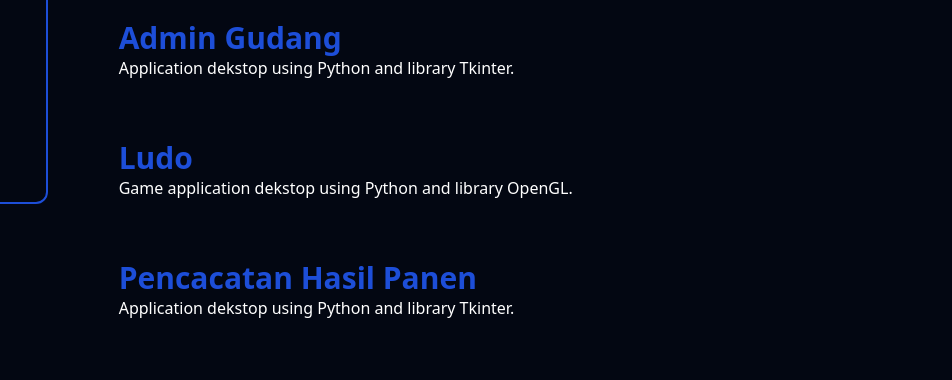
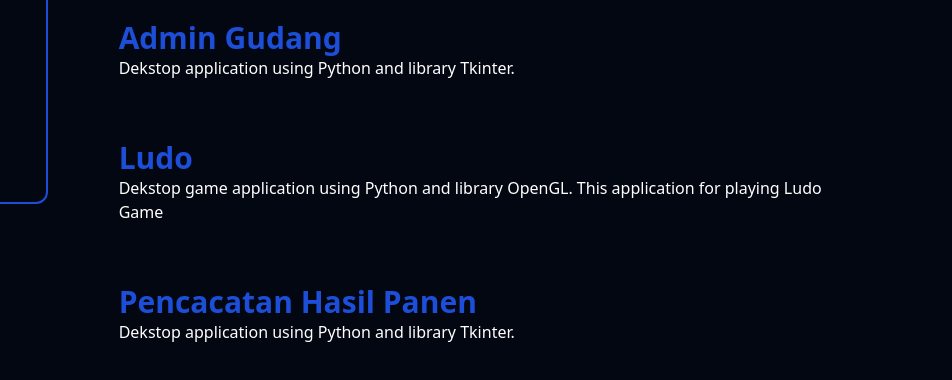
Before and after one commit to adit-wr/adit-wr.github.io, a website: page public/portofolio.html in a window 1280 px wide. Shown: the part 490-870 px from the top of the page, 328-1280 px from the left. Drawn offline with Linux system fonts and the light colour scheme.

Commit message:
update ui

```diff
--- a/public/portofolio.html
+++ b/public/portofolio.html
@@ -37,15 +37,15 @@
           </a>
           <a class="flex flex-col p-5 rounded-xl text-blue-700 hover:bg-blue-700  hover:text-white hover:scale-110 ease-in-out duration-500" href="https://github.com/adit-wr/admin-gudang-tkinter" target="_blank">
             <h1 class="text-3xl font-bold">Admin Gudang</h1>
-            <p class="text-white">Application dekstop using Python and library Tkinter.</p>
+            <p class="text-white">Dekstop application using Python and library Tkinter.</p>
           </a>
           <a class="flex flex-col p-5 rounded-xl text-blue-700 hover:bg-blue-700  hover:text-white hover:scale-110 ease-in-out duration-500" href="https://github.com/adit-wr/ludo-game" target="_blank">
             <h1 class="text-3xl font-bold">Ludo</h1>
-            <p class="text-white">Game application dekstop using Python and library OpenGL.</p>
+            <p class="text-white">Dekstop game application using Python and library OpenGL. This application for playing Ludo Game</p>
           </a>
           <a class="flex flex-col p-5 rounded-xl text-blue-700 hover:bg-blue-700  hover:text-white hover:scale-110 ease-in-out duration-500" href="https://github.com/adit-wr/pencatatan-tkinter" target="_blank">
             <h1 class="text-3xl font-bold">Pencacatan Hasil Panen</h1>
-            <p class="text-white">Application dekstop using Python and library Tkinter.</p>
+            <p class="text-white">Dekstop application using Python and library Tkinter.</p>
           </a>
       </div>
     </div>
```
